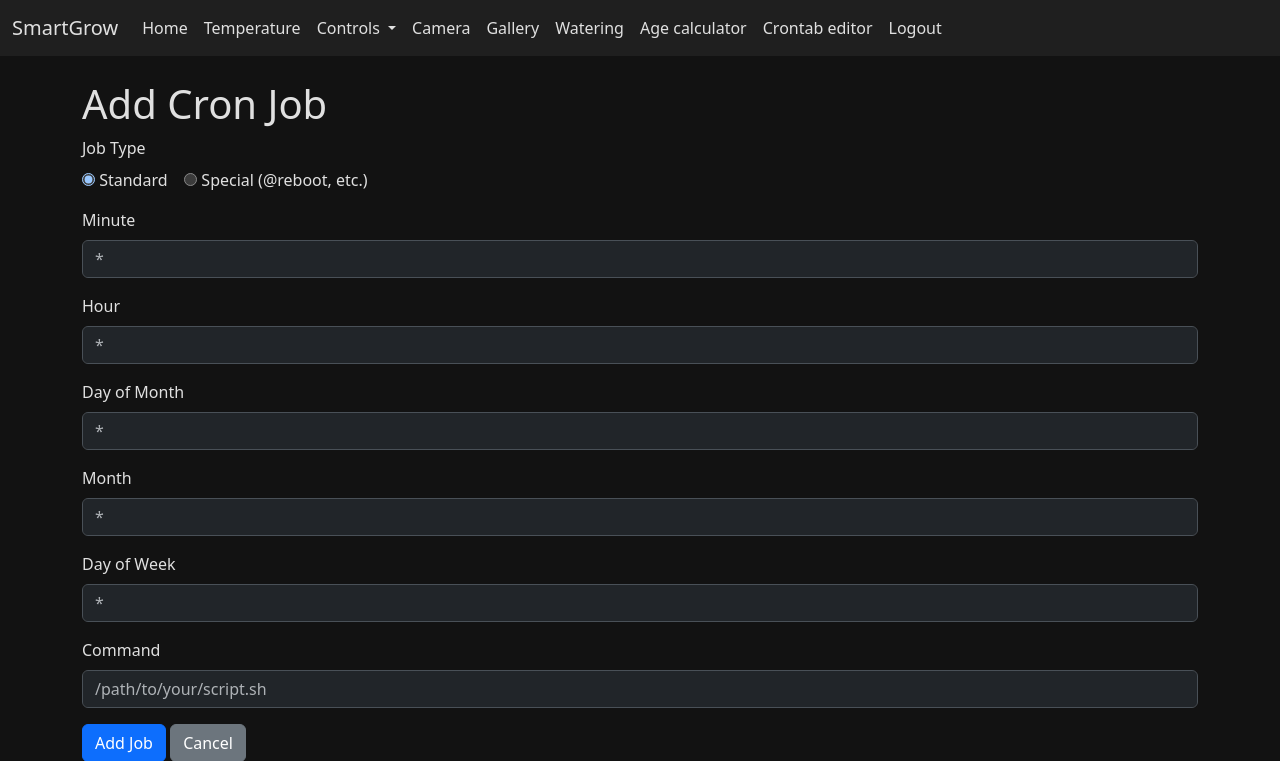
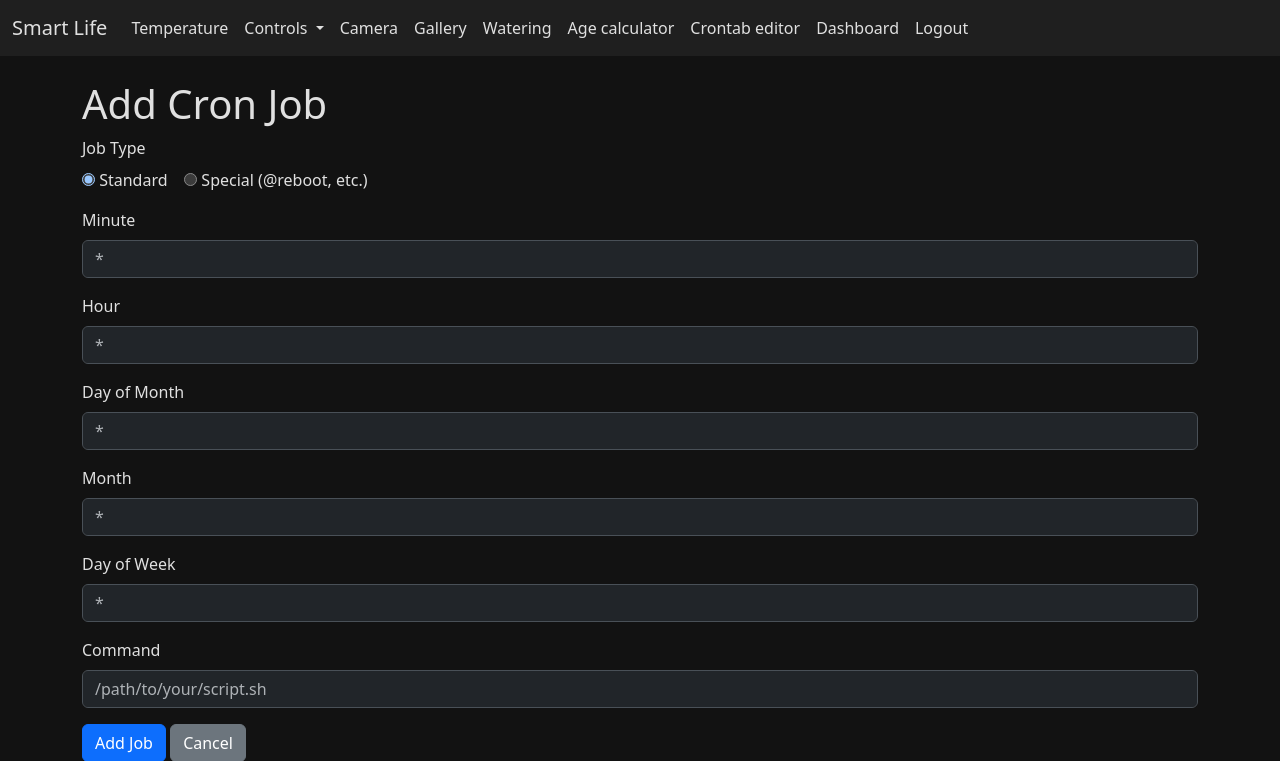
Before and after one commit to JavierVolpe/SmartGrow, a Flask app: page /add in a window 1280 px wide. Shown: the top 761 px of the page. Run offline with Flask 3, Linux system fonts and the light colour scheme; the visitor is signed in with stand-in values (Sample User, id 1); parts of the project's set-up code (start-up, migrations or seed data) failed here and were passed over.

Commit message:
Update base.html

```diff
--- a/templates/base.html
+++ b/templates/base.html
@@ -58,14 +58,13 @@
 <body data-bs-theme="dark">
     <nav class="navbar navbar-expand-lg">
         <div class="container-fluid">
-            <a class="navbar-brand" href="#">SmartGrow</a>
+            <a class="navbar-brand" href="#">Smart Life</a>
             <button class="navbar-toggler" type="button" data-bs-toggle="collapse" data-bs-target="#navbarNavAltMarkup" aria-controls="navbarNavAltMarkup" aria-expanded="false" aria-label="Toggle navigation">
                 <span class="navbar-toggler-icon"></span>
             </button>
             <div class="collapse navbar-collapse" id="navbarNavAltMarkup">
                 <div class="navbar-nav">
                     {% if current_user.is_authenticated %}
-                        <a class="nav-link {% if active_menu == 'home' %} active-link {% endif %}" aria-current="page" href="/">Home</a>
                         <a class="nav-link {% if active_menu == 'temperature' %} active-link {% endif %}" href="/temperature">Temperature</a>
 
                         <!-- Dropdown menu for "Controls" -->
@@ -75,8 +74,8 @@
                             </a>
                             <ul class="dropdown-menu">
                                 <li><a class="nav-link {% if active_menu == 'fan_control' %} active-link {% endif %}" href="/fan_control">Fan control</a></li>
-                                <li><a class="nav-link {% if active_menu == 'smart_plug' %} active-link {% endif %}" href="{{ url_for('smart_plug') }}">Lights control</a></li>
-                                <li><a class="nav-link {% if active_menu == 'lights' %} active-link {% endif %}" href="/lights">WiZ Light control</a></li>
+                                <li><a class="nav-link {% if active_menu == 'smart_plug' %} active-link {% endif %}" href="{{ url_for('smart_plug') }}">Smart plug</a></li>
+                                <li><a class="nav-link {% if active_menu == 'wiz_control' %} active-link {% endif %}" href="/wiz_control">WiZ Light control</a></li>
                                 <li><a class="nav-link {% if active_menu == 'remote_power' %} active-link {% endif %}" href="/remote_power">PC Remote power</a></li>
                             </ul>
                         </div>
@@ -88,6 +87,7 @@
                         <a class="nav-link {% if active_menu == 'watering' %} active-link {% endif %}" href="/watering">Watering</a>
                         <a class="nav-link {% if active_menu == 'calculate' %} active-link {% endif %}" href="/calculate">Age calculator</a>
                         <a class="nav-link {% if active_menu == 'cron_list' %} active-link {% endif %}" href="/cron_list">Crontab editor</a>
+                        <a class="nav-link {% if active_menu == 'dashboard' %} active-link {% endif %}" href="/dashboard">Dashboard</a>
 
 
                         <a class="nav-link" href="/logout">Logout</a>
```
